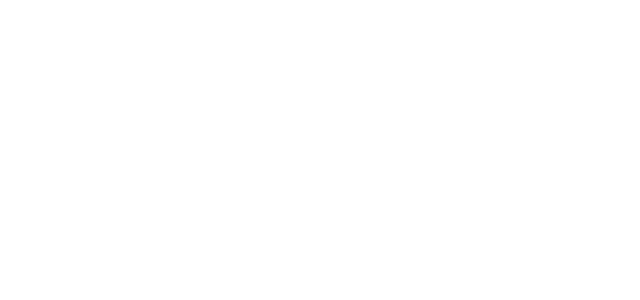
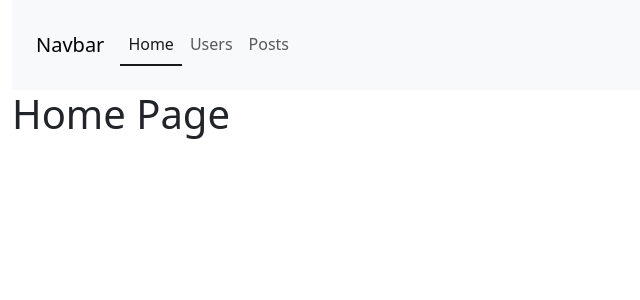
Before and after one commit to MahdiZahrani/vue-blog, a Vue app: page / in a window 1280 px wide. Before the commit this address had no page. Shown: the top 300 px of the page, without its empty margins (0-640 px from the left). Built offline with nearby package versions, Linux system fonts and the light colour scheme.

Commit message:
create header

```diff
--- a/src/App.vue
+++ b/src/App.vue
@@ -1,16 +1,17 @@
 <template>
-  <div></div>
-
+  <div class="container-fluid">
+    <header-component/>
   <router-view></router-view>
+  </div>
 </template>
 
 <script>
-
+import HeaderComponent from './components/HeaderComponent.vue';
 
 export default {
   name: 'App',
   components: {
-
+    HeaderComponent
   }
 }
 </script>
--- a/src/components/HeaderComponent.vue
+++ b/src/components/HeaderComponent.vue
@@ -1,6 +1,6 @@
 <template>
   <header>
-        <nav class="navbar navbar-expand-lg navbar-light bg-light">
+        <nav class="navbar navbar-expand-lg navbar-light bg-light p-4">
     <a class="navbar-brand" href="#">Navbar</a>
     <button class="navbar-toggler" type="button" data-toggle="collapse" data-target="#navbarSupportedContent" aria-controls="navbarSupportedContent" aria-expanded="false" aria-label="Toggle navigation">
         <span class="navbar-toggler-icon"></span>
@@ -8,31 +8,18 @@
 
     <div class="collapse navbar-collapse" id="navbarSupportedContent">
         <ul class="navbar-nav mr-auto">
-        <li class="nav-item active">
-            <a class="nav-link" href="#">Home <span class="sr-only">(current)</span></a>
+        <li class="nav-item">
+            <router-link to="/" class="nav-link">Home</router-link>
         </li>
         <li class="nav-item">
-            <a class="nav-link" href="#">Link</a>
-        </li>
-        <li class="nav-item dropdown">
-            <a class="nav-link dropdown-toggle" href="#" id="navbarDropdown" role="button" data-toggle="dropdown" aria-haspopup="true" aria-expanded="false">
-            Dropdown
-            </a>
-            <div class="dropdown-menu" aria-labelledby="navbarDropdown">
-            <a class="dropdown-item" href="#">Action</a>
-            <a class="dropdown-item" href="#">Another action</a>
-            <div class="dropdown-divider"></div>
-            <a class="dropdown-item" href="#">Something else here</a>
-            </div>
+            <router-link to="/users" class="nav-link">Users</router-link>
         </li>
         <li class="nav-item">
-            <a class="nav-link disabled" href="#">Disabled</a>
+            <router-link to="/posts" class="nav-link">Posts</router-link>
         </li>
+
+
         </ul>
-        <form class="form-inline my-2 my-lg-0">
-        <input class="form-control mr-sm-2" type="search" placeholder="Search" aria-label="Search">
-        <button class="btn btn-outline-success my-2 my-sm-0" type="submit">Search</button>
-        </form>
     </div>
     </nav>
   </header>
@@ -46,6 +33,10 @@
 
 </script>
 
-<style>
+<style scoped>
+.router-link-active {
+  color: rgba(0,0,0,0.9) !important;
+  border-bottom: 2px solid rgba(0,0,0,0.9) !important;
+}
 
 </style>
--- /dev/null
+++ b/src/pages/HomePage.vue
@@ -0,0 +1,13 @@
+<template>
+  <h1>Home  Page</h1>
+</template>
+
+<script>
+export default {
+
+}
+</script>
+
+<style>
+
+</style>
--- a/src/router.js
+++ b/src/router.js
@@ -1,6 +1,14 @@
 import { createRouter , createWebHistory } from 'vue-router';
 
-const routes = [];
+import HomePage from './pages/HomePage.vue'
+
+const routes = [
+    {
+        path : "/",
+        name : "home",
+        component: HomePage
+    }
+];
 
 const router = createRouter({
     history: createWebHistory(),
```
Also changed, not shown: 1 other file (tests, documents, lock files or other folders).
